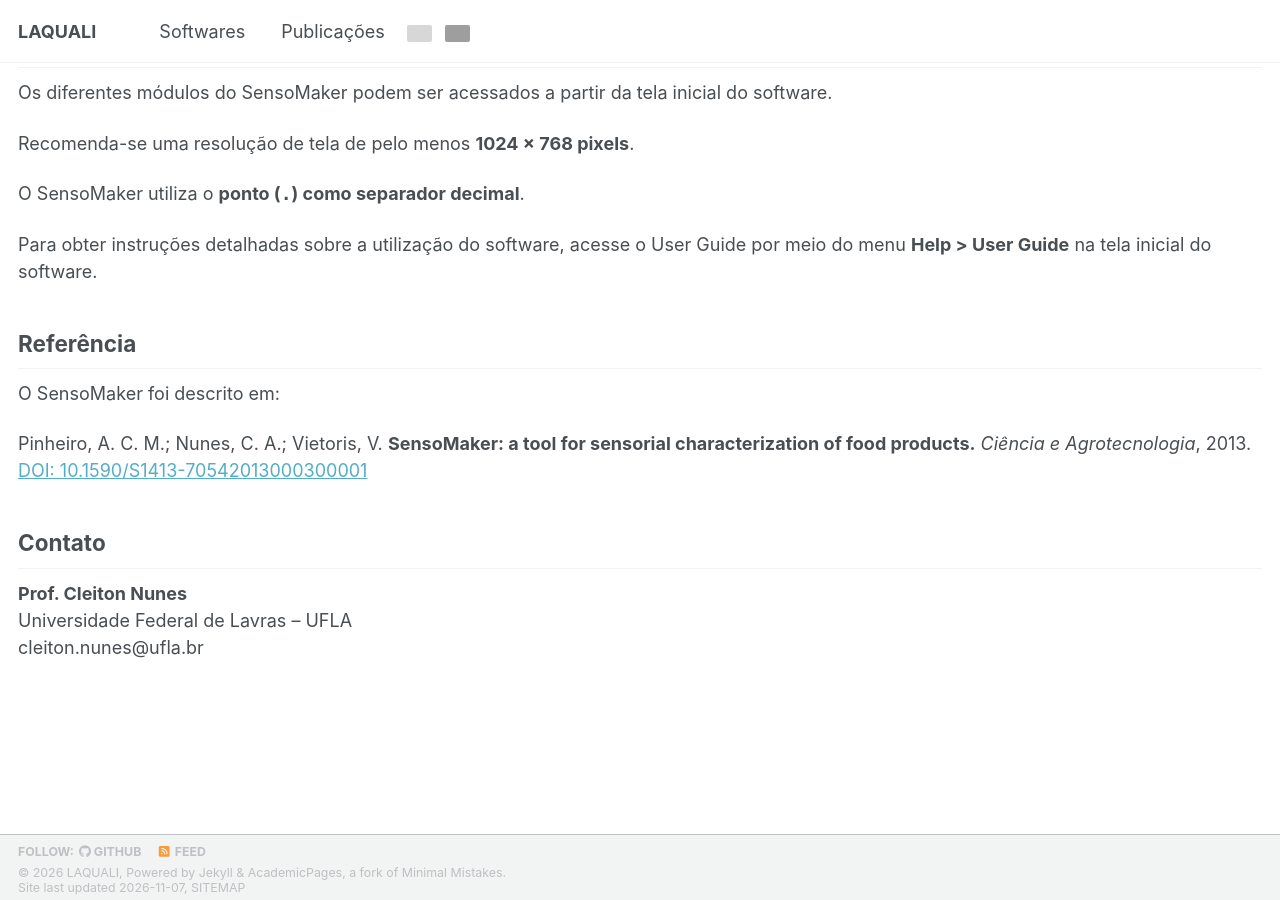
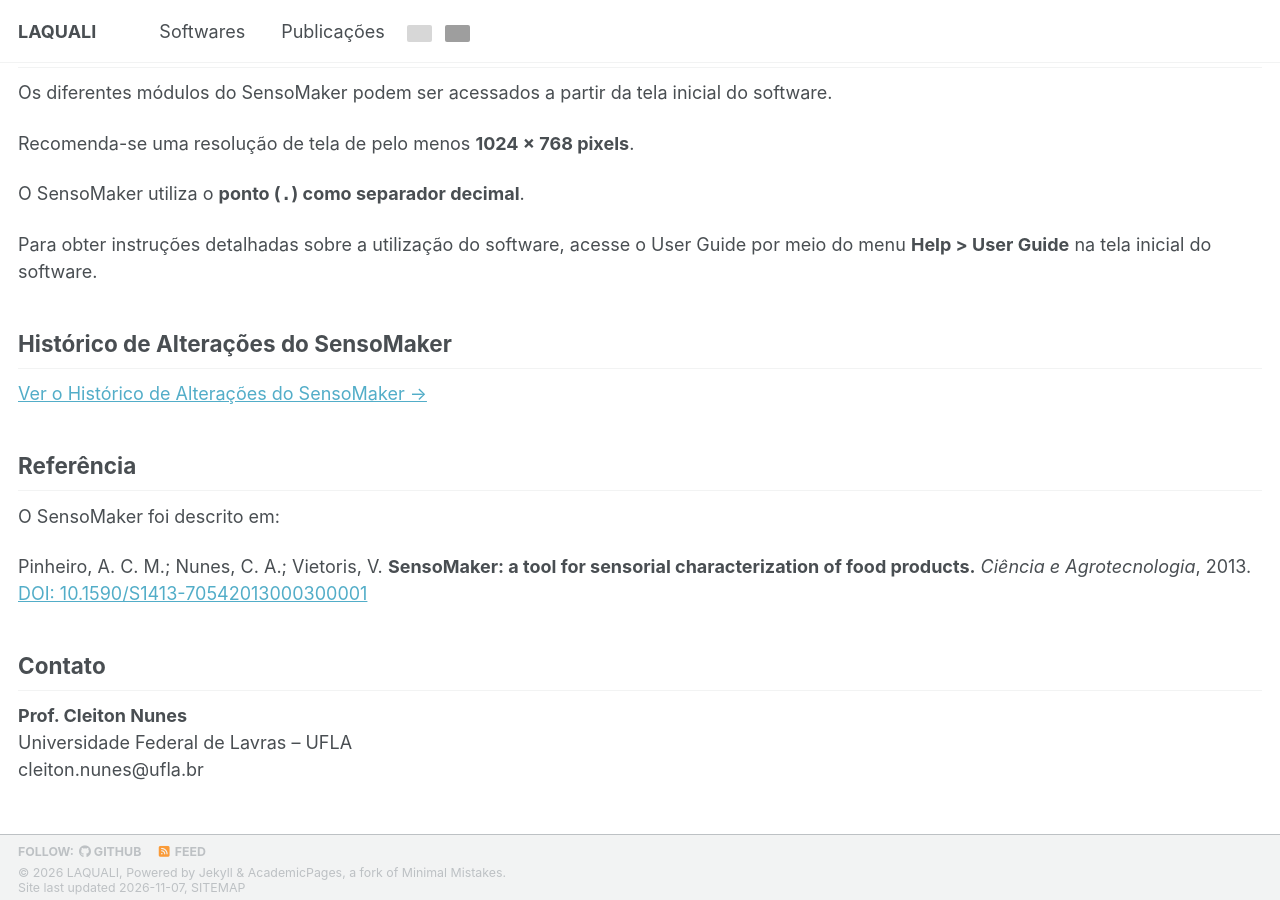
Before and after one commit to LAQUALI-UFLA/laquali-ufla.github.io, a Jekyll site: the page built from _pages/pt/softwares/sensomaker.md, in a window 1280 px wide and 900 px high, scrolled down 1908 px. Built offline with Jekyll 4.4.1, drawn with Linux system fonts in a browser that asks for light colours; a style sheet for code colours, icons or effects is not loaded; grey boxes are pictures that could not be loaded.

Commit message:
Add change log section to SensoMaker documentation

```diff
--- a/_pages/pt/softwares/sensomaker.md
+++ b/_pages/pt/softwares/sensomaker.md
@@ -71,6 +71,9 @@ O SensoMaker utiliza o **ponto (`.`) como separador decimal**.
 
 Para obter instruções detalhadas sobre a utilização do software, acesse o User Guide por meio do menu **Help > User Guide** na tela inicial do software.
 
+## Histórico de Alterações do SensoMaker
+[Ver o Histórico de Alterações do SensoMaker →](/pt/sensomaker_changelog/)
+
 ## Referência
 
 O SensoMaker foi descrito em:
```
